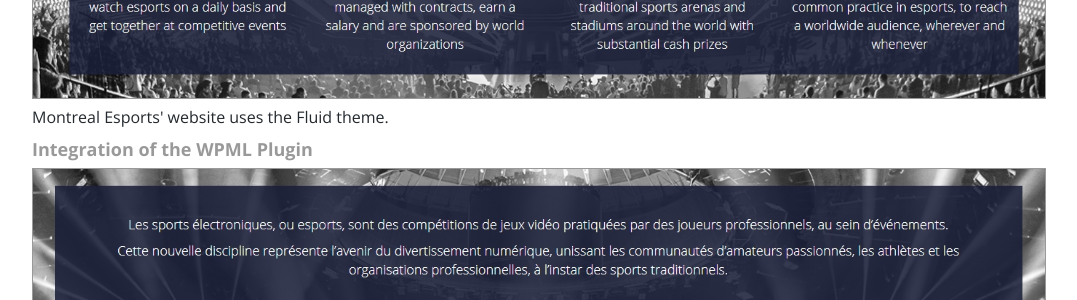
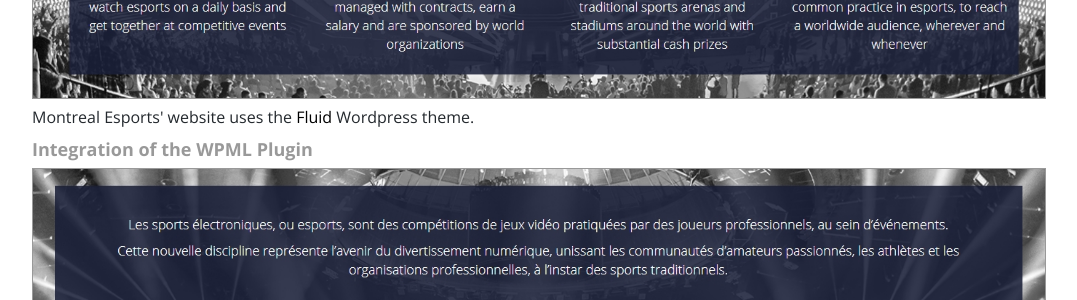
Before and after one commit to stephaneham/stephaneham.github.io, a Jekyll site: the page built from mtlesports/index.html, in a window 1280 px wide and 900 px high, scrolled down 716 px. Shown: the part 154-454 px from the top of the window, without its empty margins (102-1179 px from the left). Built offline with Jekyll 4.4.1, drawn with Linux system fonts in a browser that asks for light colours.

Commit message:
Update index.html

```diff
--- a/mtlesports/index.html
+++ b/mtlesports/index.html
@@ -29,7 +29,7 @@
 
   <img src="/images/mtlesports-theme.jpg"/>
 
-  <p> Montreal Esports' website uses the Fluid theme. </p>
+  <p> Montreal Esports' website uses the <a href="https://themeforest.net/item/fluid-a-theme-for-apps-startups-and-digital-businesses/19445780">Fluid</a> Wordpress theme. </p>
 
   <h3> Integration of the WPML Plugin </h3>
 
```
